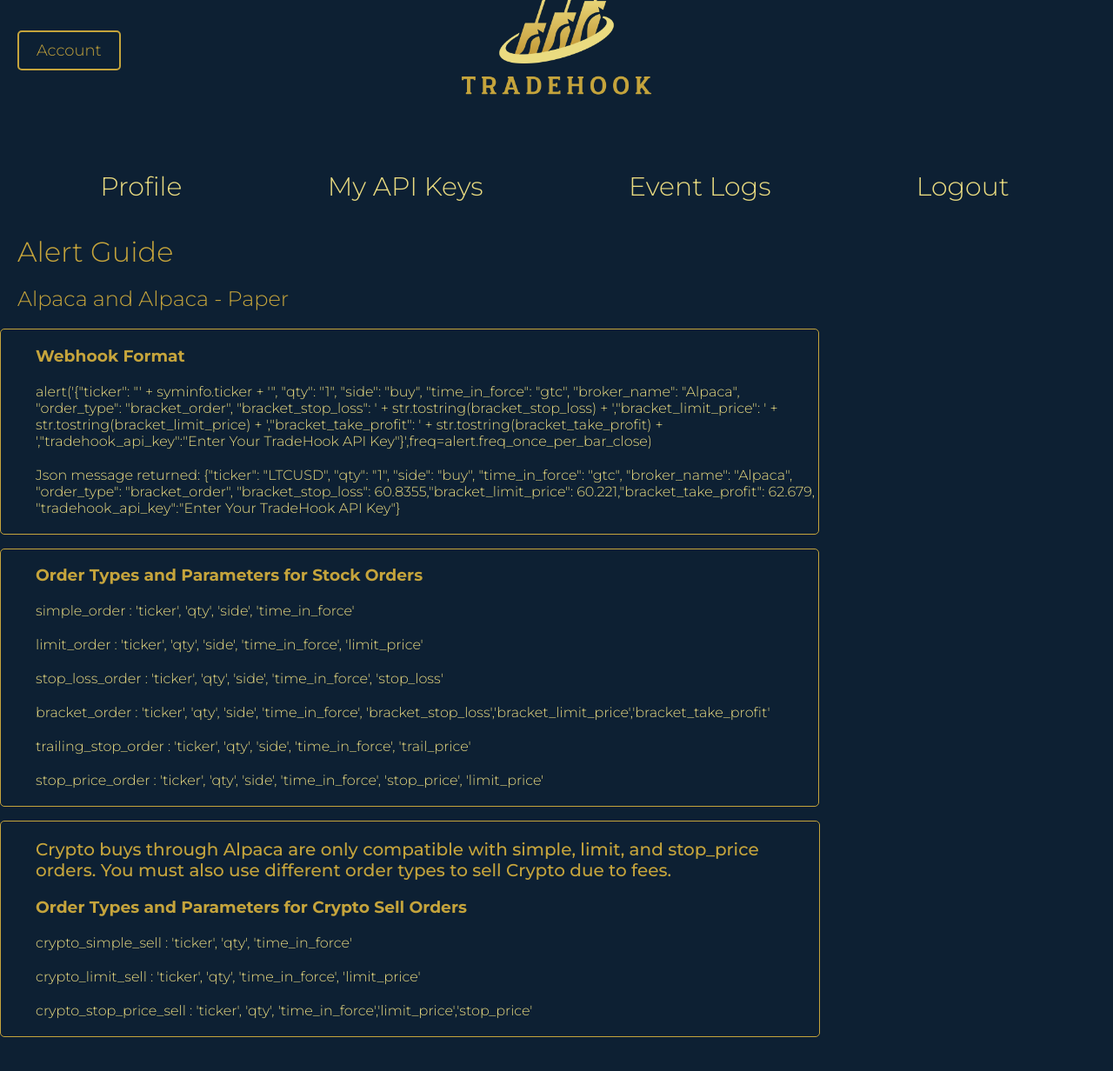
After one commit to RileyM117/TradeHook, a Django app: page /tradehook/alert_guide/ in a window 1280 px wide. The commit adds this page. Shown: the top 1232 px of the page at 87% size. Run offline with Django 4.2, Linux system fonts and the light colour scheme; parts of the project's set-up code (start-up, migrations or seed data) failed here and were passed over.

Commit message:
Added alert_guide html and css for TradingView Alert guides

```diff
--- /dev/null
+++ b/static/tradehook/alert_guide.css
@@ -0,0 +1,166 @@
+/* styles.css */
+
+/* Reset some default browser styles */
+body, h1, h2, p, label, input, button {
+    margin: 0;
+    padding: 0;
+    color:#c5a43c;
+    font-family: 'Montserrat', sans-serif;
+    font-weight: 350;
+
+
+}
+
+h1 {
+    margin: 20px;
+    font-family: 'Montserrat', sans-serif;
+    font-weight: 350;
+}
+
+h2 {
+    margin: 20px;
+    font-family: 'Montserrat', sans-serif;
+    font-weight: 350;
+}
+
+/* Set a background color and font for the entire page */
+body {
+    background-color: #0d2033;
+    font-family: 'Montserrat', sans-serif;
+    font-weight: 350;
+}
+
+.logo {
+    margin: -0px auto;
+    position: relative;
+    right: 0;
+    display: block;
+    width: 400px;
+    height: auto;
+    bottom: 8%;
+
+}
+
+
+.home-button {
+    display: inline-block;
+    font-family: 'Montserrat', sans-serif;
+    font-weight: 350;
+    padding: 10px 20px;
+    font-size: 18px;
+    color: #c5a43c;
+    text-decoration: none;
+    border: 2px solid #c5a43c;
+    border-radius: 5px;
+    transition: background-color 0.3s ease, color 0.3s ease;
+    position: relative;
+    bottom: 285px;
+    left: 20px;
+}
+
+.home-button:hover {
+    background-color: #c5a43c;
+    color: #0d2033;
+}
+
+
+.heading-container {
+    border: none;
+    text-align: center;
+    margin: 20px 20px;
+    position: relative;
+    bottom: 600px;
+    right: 52px;
+    display: flex;
+    justify-content: space-evenly; /* Adjust this property to control the spacing */
+    text-align: center;
+}
+
+.heading-container h1 {
+     /* Display headers horizontally */
+    margin: 10px 0px; /* Optional: Add spacing between headers */
+}
+
+.heading-container h1 a {
+    font-family: 'Montserrat', sans-serif;
+    font-weight: 350;
+    text-decoration: none;
+    display: inline-block;
+    margin: 0 20px;
+    padding-left: 100px;
+    position: relative;
+    top: 400px;
+    color: #eadb80;
+    font-size: 30px;
+    transition: color 0.3s;
+
+}
+
+.heading-container h1 a:hover {
+    color: #c5a43c
+}
+
+
+.whole{
+    position: absolute;
+    top: 250px;
+
+}
+
+/* Style the page title */
+.page-header {
+    text-align: left;
+    font-family: 'Montserrat', sans-serif;
+    font-weight: 350;
+    font-size: 36px;
+    color: #c5a43c;
+    margin-top: 30px;
+    margin-bottom: 20px;
+    text-transform: uppercase;
+    letter-spacing: 2px;
+    position: relative;
+    right: 62px;
+}
+
+p{
+    color:#c5a43c;
+    font-family: 'Montserrat', sans-serif;
+    font-weight: 450;
+    font-size: 20px;
+    width: 90%;
+    margin-top: 20px;
+    margin-left: 40px;
+}
+
+ul{
+    list-style-type: none;
+    font-family: 'Montserrat', sans-serif;
+    font-weight: 350;
+    /*margin: 20px 20px;*/
+    border: 1px solid #c5a43c;
+    border-radius: 5px;
+    width: 900px;
+}
+
+li {
+    color:#eadb80;
+    margin: 20px 0px;
+}
+
+.webhooklist{
+
+    border: 1px solid #c5a43c;
+    /*width: 900px;*/
+    border-radius: 5px;
+}
+
+.cryptoinfo{
+    border: 1px solid #c5a43c;
+    border-radius: 5px;
+    width: 941px;
+    /*margin: 0px 20px;*/
+}
+
+.borderless{
+    border: none;
+}
--- a/static/tradehook/event_logs.css
+++ b/static/tradehook/event_logs.css
@@ -46,6 +46,10 @@ h1 {
     width: 200px;
 }
 
+.setuplink {
+    width: 200px;
+}
+
 /* Style the navigation links */
 .home-button {
     display: inline-block;
@@ -74,7 +78,7 @@ h1 {
     margin: 20px 20px;
     position: absolute;
     bottom: 325px;
-    right: 70px;
+    right: 32px;
     display: flex;
     justify-content: space-evenly; /* Adjust this property to control the spacing */
     text-align: center;
--- a/tradehook/static/tradehook/event_logs.css
+++ b/tradehook/static/tradehook/event_logs.css
@@ -46,6 +46,10 @@ h1 {
     width: 200px;
 }
 
+.setuplink {
+    width: 200px;
+}
+
 /* Style the navigation links */
 .home-button {
     display: inline-block;
@@ -74,7 +78,7 @@ h1 {
     margin: 20px 20px;
     position: absolute;
     bottom: 325px;
-    right: 70px;
+    right: 32px;
     display: flex;
     justify-content: space-evenly; /* Adjust this property to control the spacing */
     text-align: center;
--- /dev/null
+++ b/tradehook/templates/alert_guide.html
@@ -0,0 +1,62 @@
+{% load static %}
+<head>
+
+    <meta charset="UTF-8">
+    <meta name="viewport" content="width=device-width, initial-scale=1.0">
+    <title>Alert Guide</title>
+    <link rel="stylesheet" href="https://fonts.googleapis.com/css2?family=Montserrat:wght@300;400;500;700&display=swap">
+    <link rel="stylesheet" href="{% static 'tradehook/alert_guide.css' %}">
+
+</head>
+
+<body>
+
+    <img class = "logo" src="{% static 'tradehook/FullLogo_Transparent.png' %}" alt="TradeHook Logo">
+    <a href="https://tradehook-prod-fbb7997de66a.herokuapp.com/tradehook/account/" class="home-button">Account</a>
+    <div class="whole">
+        <h1>Alert Guide</h1>
+           <h2>Alpaca and Alpaca - Paper</h2>
+               <ul class="webhooklist">
+                   <h3>Webhook Format</h3>
+                   <li>alert('{"ticker": "' + syminfo.ticker + '", "qty": "1", "side": "buy", "time_in_force": "gtc", "broker_name": "Alpaca", "order_type": "bracket_order", "bracket_stop_loss": ' + str.tostring(bracket_stop_loss) + ',"bracket_limit_price": ' + str.tostring(bracket_limit_price) + ',"bracket_take_profit": ' + str.tostring(bracket_take_profit) + ',"tradehook_api_key":"Enter Your TradeHook API Key"}',freq=alert.freq_once_per_bar_close)</li>
+                   <li>Json message returned: {"ticker": "LTCUSD", "qty": "1", "side": "buy", "time_in_force": "gtc", "broker_name": "Alpaca", "order_type": "bracket_order", "bracket_stop_loss": 60.8355,"bracket_limit_price": 60.221,"bracket_take_profit": 62.679, "tradehook_api_key":"Enter Your TradeHook API Key"}</li>
+
+               </ul>
+
+               <ul>
+                   <h3>Order Types and Parameters for Stock Orders</h3>
+                   <li>simple_order : 'ticker', 'qty', 'side', 'time_in_force'</li>
+                   <li>limit_order : 'ticker', 'qty', 'side', 'time_in_force', 'limit_price'</li>
+                   <li>stop_loss_order : 'ticker', 'qty', 'side', 'time_in_force', 'stop_loss'</li>
+                   <li>bracket_order : 'ticker', 'qty', 'side', 'time_in_force', 'bracket_stop_loss','bracket_limit_price','bracket_take_profit'</li>
+                   <li>trailing_stop_order : 'ticker', 'qty', 'side', 'time_in_force', 'trail_price'</li>
+                   <li>stop_price_order : 'ticker', 'qty', 'side', 'time_in_force', 'stop_price', 'limit_price'</li>
+
+               </ul>
+               <div class="cryptoinfo">
+
+                   <p>Crypto buys through Alpaca are only compatible with simple, limit, and stop_price orders.
+                      You must also use different order types to sell Crypto due to fees.
+                   </p>
+                   <ul class="borderless">
+                       <h3>Order Types and Parameters for Crypto Sell Orders</h3>
+                       <li>crypto_simple_sell : 'ticker', 'qty', 'time_in_force'</li>
+                       <li>crypto_limit_sell : 'ticker', 'qty', 'time_in_force', 'limit_price'</li>
+                       <li>crypto_stop_price_sell : 'ticker', 'qty', 'time_in_force','limit_price','stop_price'</li>
+                   </ul>
+
+               </div>
+    </div>
+            <div class="heading-container">
+
+                <h1><a class="profilelink" href="https://tradehook-prod-fbb7997de66a.herokuapp.com/tradehook/me/">Profile</a></h1>
+                <h1><a class="apilink" href="https://tradehook-prod-fbb7997de66a.herokuapp.com/tradehook/manage/my_api_keys/">My API Keys</a></h1>
+                <!--<h1><a class="setuplink" href="https://tradehook-prod-fbb7997de66a.herokuapp.com/tradehook/account/">Account</a></h1>-->
+                <h1><a href="https://tradehook-prod-fbb7997de66a.herokuapp.com/tradehook/view/event_logs/">Event Logs</a></h1>
+                <h1><a class="logoutlink" href="https://tradehook-prod-fbb7997de66a.herokuapp.com/tradehook/logout/">Logout</a></h1>
+
+
+            </div>
+
+
+</body>
--- a/tradehook/templates/api_keys.html
+++ b/tradehook/templates/api_keys.html
@@ -9,7 +9,8 @@
 
     <<h1><a class="profilelink" href="https://tradehook-prod-fbb7997de66a.herokuapp.com/tradehook/me/">Profile</a></h1>
     <h1><a class="apilink" href="https://tradehook-prod-fbb7997de66a.herokuapp.com/tradehook/manage/my_api_keys/">My API Keys</a></h1>
-    <h1><a class="setuplink" href="https://tradehook-prod-fbb7997de66a.herokuapp.com/tradehook/account/">Account</a></h1>
+    <!--  <h1><a class="setuplink" href="https://tradehook-prod-fbb7997de66a.herokuapp.com/tradehook/account/">Account</a></h1> -->
+    <h1><a class="setuplink" href="https://tradehook-prod-fbb7997de66a.herokuapp.com/tradehook/alert_guide/">Alert Guide</a></h1>
     <h1><a class="eventloglink" href="https://tradehook-prod-fbb7997de66a.herokuapp.com/tradehook/view/event_logs/">Event Logs</a></h1>
     <h1><a class="logoutlink" href="https://tradehook-prod-fbb7997de66a.herokuapp.com/tradehook/logout/">Logout</a></h1>
 
--- a/tradehook/templates/customer_profile.html
+++ b/tradehook/templates/customer_profile.html
@@ -27,7 +27,8 @@
 
         <h1><a class="profilelink" href="https://tradehook-prod-fbb7997de66a.herokuapp.com/tradehook/me/">Profile</a></h1>
         <h1><a class="apilink" href="https://tradehook-prod-fbb7997de66a.herokuapp.com/tradehook/manage/my_api_keys/">My API Keys</a></h1>
-        <h1><a class="setuplink" href="https://tradehook-prod-fbb7997de66a.herokuapp.com/tradehook/account/">Account</a></h1>
+        <!--  <h1><a class="setuplink" href="https://tradehook-prod-fbb7997de66a.herokuapp.com/tradehook/account/">Account</a></h1> -->
+        <h1><a class="setuplink" href="https://tradehook-prod-fbb7997de66a.herokuapp.com/tradehook/alert_guide/">Alert Guide</a></h1>
         <h1><a href="https://tradehook-prod-fbb7997de66a.herokuapp.com/tradehook/view/event_logs/">Event Logs</a></h1>
         <h1><a class="logoutlink" href="https://tradehook-prod-fbb7997de66a.herokuapp.com/tradehook/logout/">Logout</a></h1>
 
--- a/tradehook/templates/event_logs.html
+++ b/tradehook/templates/event_logs.html
@@ -41,7 +41,8 @@
 
         <h1><a class="profilelink" href="https://tradehook-prod-fbb7997de66a.herokuapp.com/tradehook/me/">Profile</a></h1>
         <h1><a class="apilink" href="https://tradehook-prod-fbb7997de66a.herokuapp.com/tradehook/manage/my_api_keys/">My API Keys</a></h1>
-        <h1><a class="setuplink" href="https://tradehook-prod-fbb7997de66a.herokuapp.com/tradehook/account/">Account</a></h1>
+        <!--  <h1><a class="setuplink" href="https://tradehook-prod-fbb7997de66a.herokuapp.com/tradehook/account/">Account</a></h1> -->
+        <h1><a class="setuplink" href="https://tradehook-prod-fbb7997de66a.herokuapp.com/tradehook/alert_guide/">Alert Guide</a></h1>
         <h1><a class="eventloglink" href="https://tradehook-prod-fbb7997de66a.herokuapp.com/tradehook/view/event_logs/">Event Logs</a></h1>
         <h1><a class="logoutlink" href="https://tradehook-prod-fbb7997de66a.herokuapp.com/tradehook/logout/">Logout</a></h1>
 
--- a/tradehook/templates/setup_guide.html
+++ b/tradehook/templates/setup_guide.html
@@ -75,7 +75,8 @@
 
         <h1><a class="profilelink" href="https://tradehook-prod-fbb7997de66a.herokuapp.com/tradehook/me/">Profile</a></h1>
         <h1><a class="apilink" href="https://tradehook-prod-fbb7997de66a.herokuapp.com/tradehook/manage/my_api_keys/">My API Keys</a></h1>
-        <h1><a class="setuplink" href="https://tradehook-prod-fbb7997de66a.herokuapp.com/tradehook/account/">Account</a></h1>
+      <!--  <h1><a class="setuplink" href="https://tradehook-prod-fbb7997de66a.herokuapp.com/tradehook/account/">Account</a></h1> -->
+        <h1><a class="setuplink" href="https://tradehook-prod-fbb7997de66a.herokuapp.com/tradehook/alert_guide/">Alert Guide</a></h1>
         <h1><a href="https://tradehook-prod-fbb7997de66a.herokuapp.com/tradehook/view/event_logs/">Event Logs</a></h1>
         <h1><a class="logoutlink" href="https://tradehook-prod-fbb7997de66a.herokuapp.com/tradehook/logout/">Logout</a></h1>
 
--- a/tradehook/urls.py
+++ b/tradehook/urls.py
@@ -44,6 +44,7 @@ urlpatterns = [path('webhook/', views.webhook_receiver, name='webhook_receiver')
                path('manage/my_api_keys/', csrf_protect(login_required(views.APIKeyView.as_view())), name='my_api_keys'),
                path('view/event_logs/', csrf_protect(login_required(views.EventLogView.as_view())), name='event_log'),
                path('account/', csrf_protect(views.account),name='account'),
+               path('alert_guide/',csrf_protect(views.alert_guide),name='alert-guide'),
                path('register/', views.register, name='register'),
                #path('login/', LoginView.as_view(), name='login'),
                path('logout/', LogoutView.as_view(), name='logout'),
--- a/tradehook/views.py
+++ b/tradehook/views.py
@@ -166,6 +166,9 @@ def brokers_list(request):
 def account(request):
     return render(request,'setup_guide.html')
 
+def alert_guide(request):
+    return render(request,'alert_guide.html')
+
 class MeView(View):
 
     def get(self,request,*args,**kwargs):
```
Also changed, not shown: static/tradehook/api_keys.css (+8 -3 lines), tradehook/static/tradehook/alert_guide.css (added, +166 -0 lines), tradehook/static/tradehook/api_keys.css (+8 -3 lines), 1 other file.
